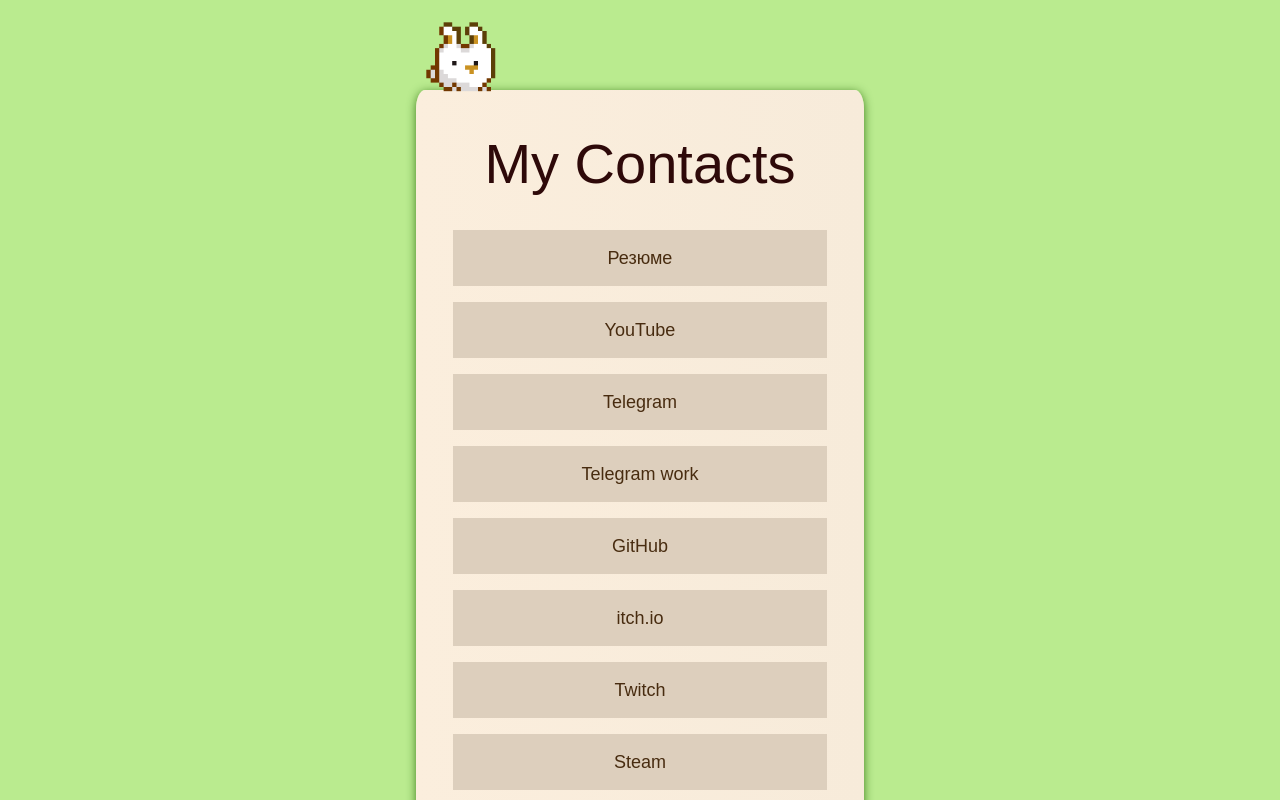
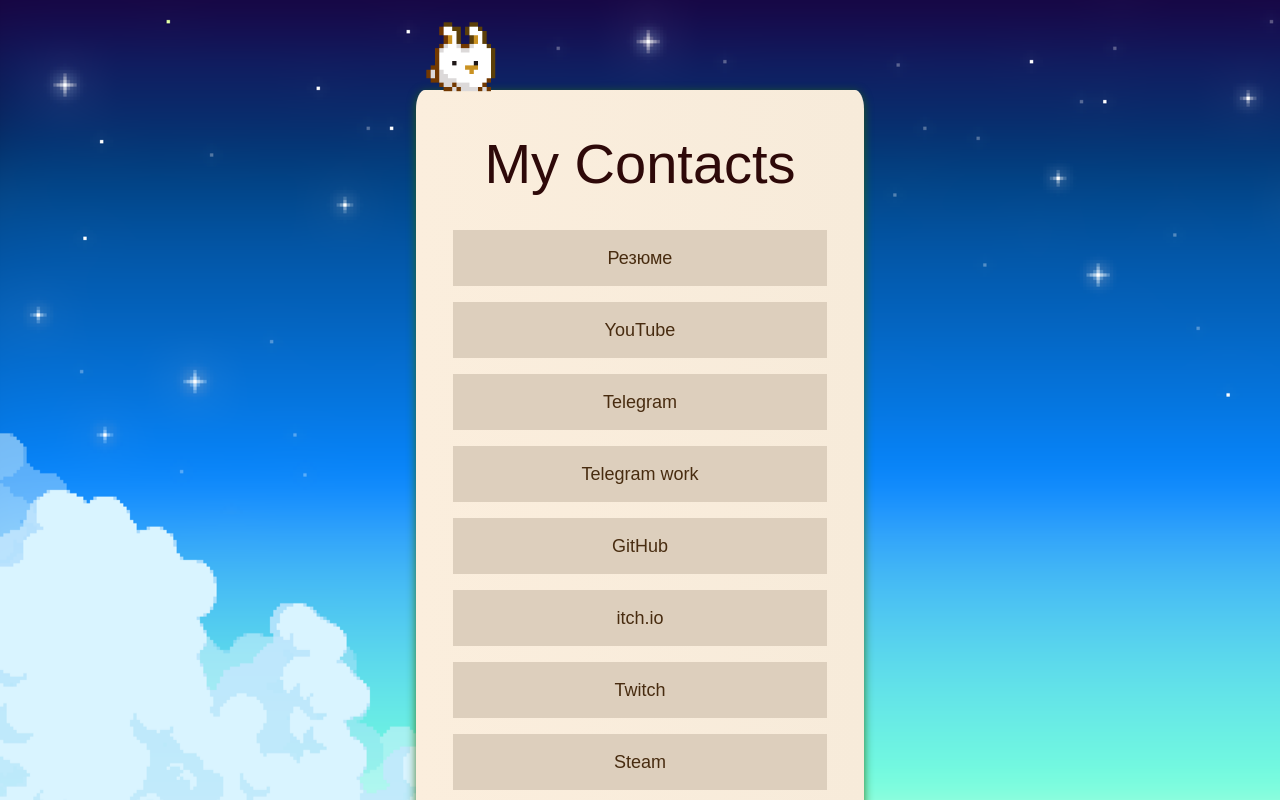
Before and after one commit to ThisIsInga/my_contacts_discord, a React (Vite) app in the folder my-contacts/: page / in a window 1280 px wide. Shown: the top 800 px of the page. Built offline with nearby package versions, Linux system fonts and the light colour scheme.

Commit message:
добавлен фон

```diff
--- a/my-contacts/src/App.css
+++ b/my-contacts/src/App.css
@@ -4,7 +4,9 @@
   justify-content: center;
   flex-direction: column;
   text-align: center;
-  height: auto;
+  height: 100%;
+  background: url('./assets/bg/bg_stardew_valley.png');
+  background-repeat: no-repeat;
   background-color: rgb(186, 235, 143);
 }
 
```
Also changed, not shown: my-contacts/src/assets/bg/bg_stardew_valley.png (added).
